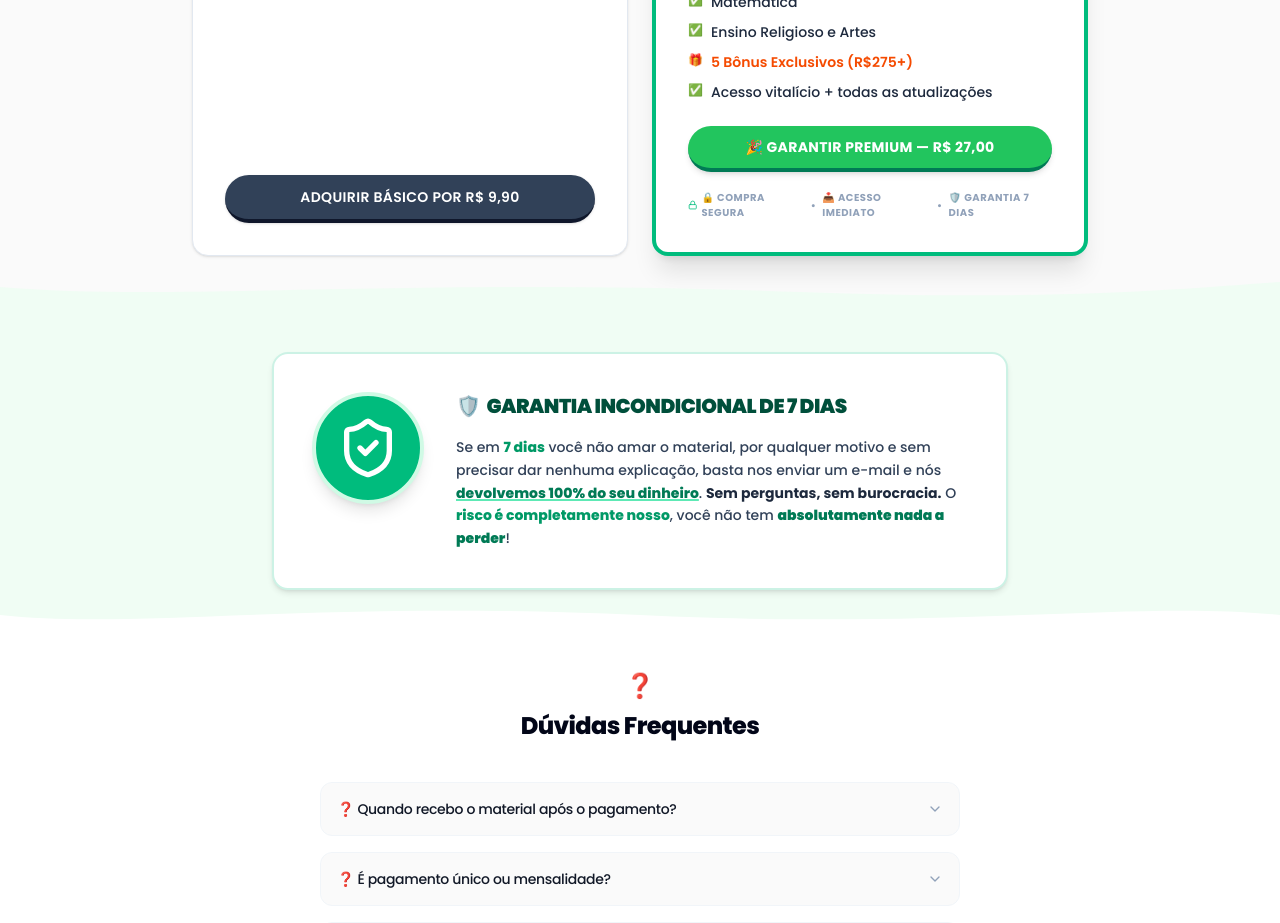
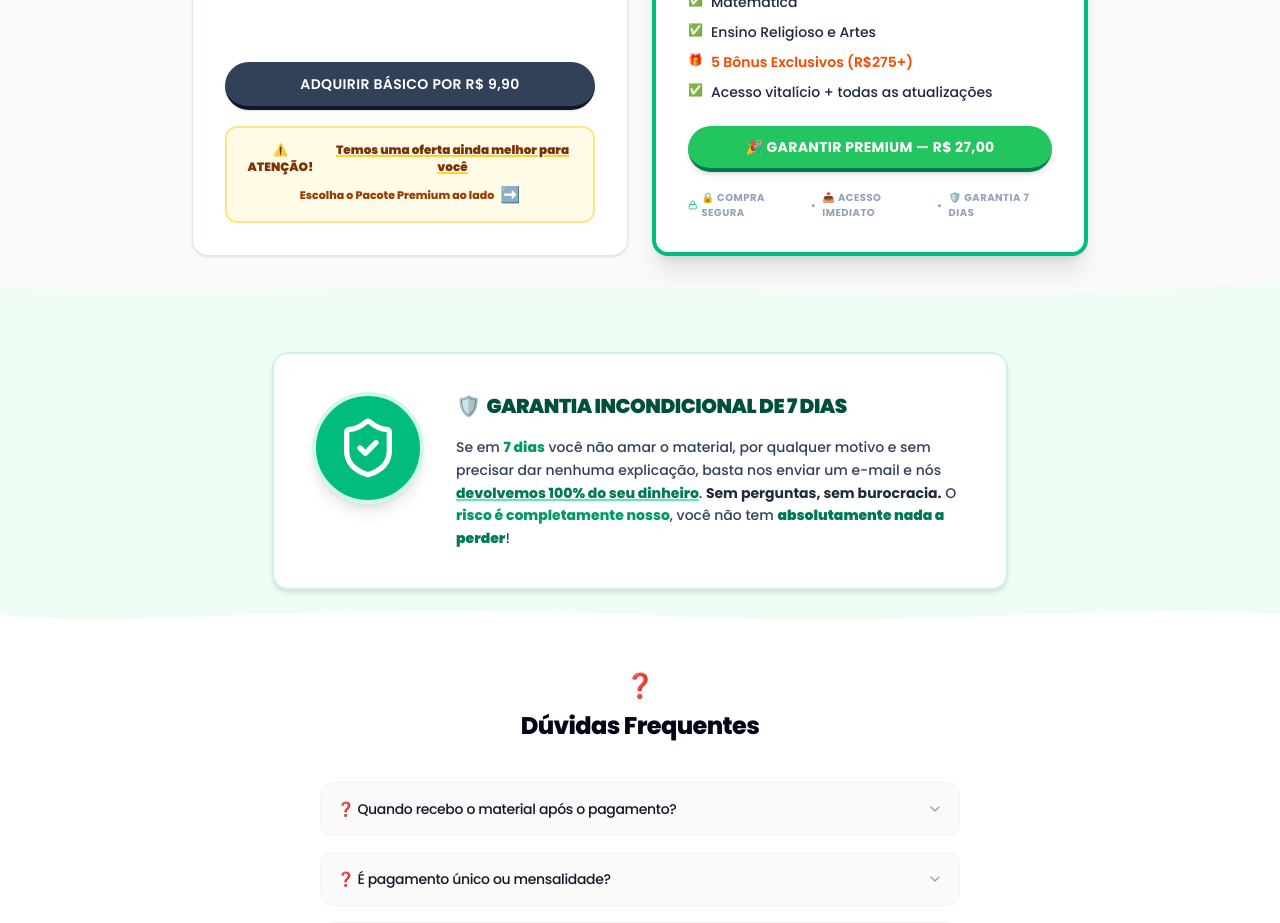
Before and after one commit to luanachiari15-glitch/Kit-Atividades-Alfabetiza-o, a React (Vite) app: page / in a window 1280 px wide. Shown: the part 6660-7583 px from the top of the page. Built offline with nearby package versions, Linux system fonts and the light colour scheme.

Commit message:
feat: add premium upsell banner to basic card
Insert a visual prompt to encourage users to select the premium package, improving conversion visibility.

```diff
--- a/src/App.tsx
+++ b/src/App.tsx
@@ -597,6 +597,23 @@ export default function App() {
                 >
                   Adquirir Básico por R$ 9,90
                 </button>
+
+                {/* ATENÇÃO BANNER COAXING PREMIUM SELECT */}
+                <div className="mt-4 p-3.5 bg-amber-50 rounded-xl border-2 border-amber-200 text-center relative overflow-hidden">
+                  <div className="absolute inset-0 bg-amber-100/20 animate-pulse pointer-events-none" />
+
+                  <div className="relative z-10 flex flex-col items-center justify-center">
+                    <p className="text-amber-900 text-xs font-black flex items-center justify-center gap-1.5 leading-snug">
+                      <span>⚠️ ATENÇÃO!</span>
+                      <span className="underline decoration-amber-300 decoration-2">Temos uma oferta ainda melhor para você</span>
+                    </p>
+                    <p className="text-amber-800 text-[11px] font-extrabold mt-2 flex items-center justify-center gap-1.5">
+                      <span>Escolha o Pacote Premium ao lado</span>
+                      <span className="hidden md:inline text-base animate-pulse">➡️</span>
+                      <span className="inline md:hidden text-lg animate-bounce">👇</span>
+                    </p>
+                  </div>
+                </div>
               </div>
             </div>
 
```
